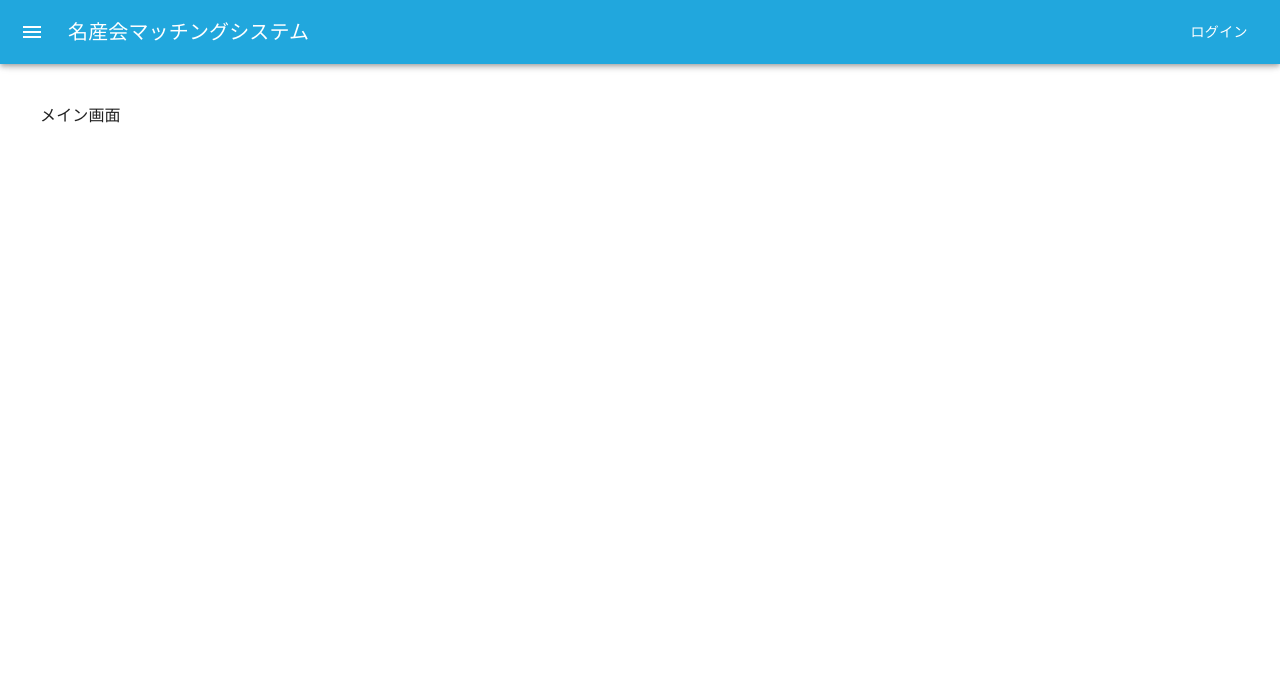
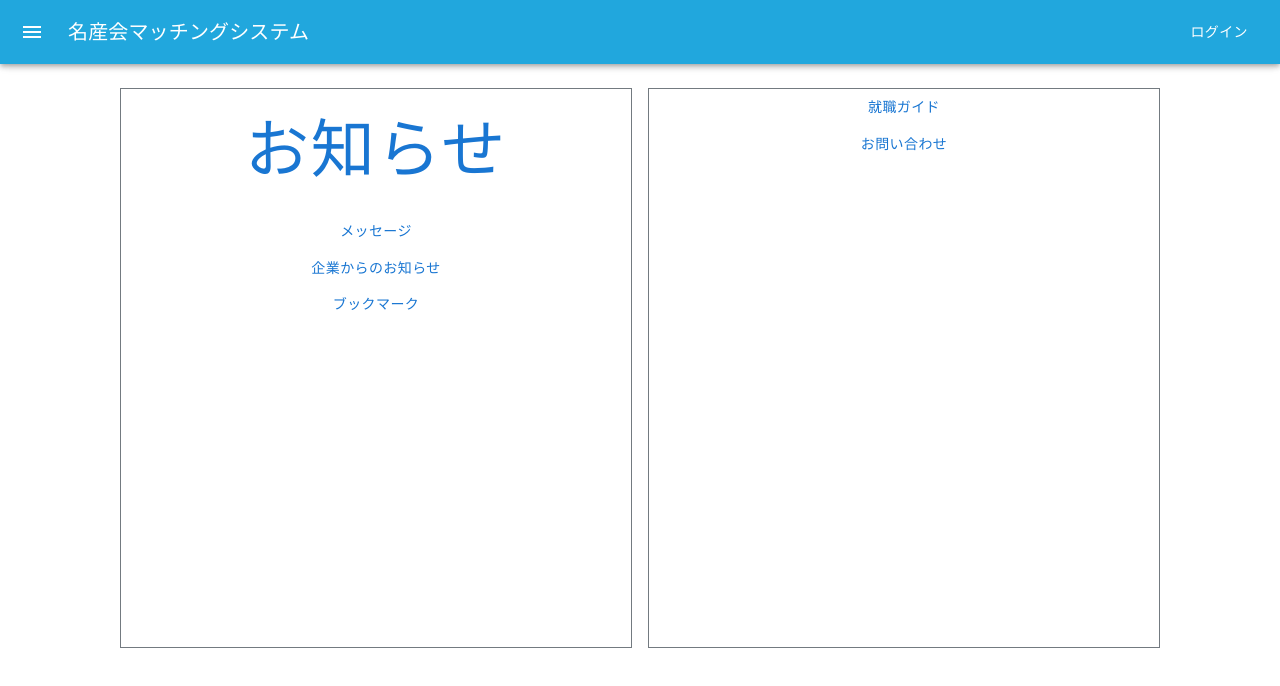
Before and after one commit to hayatosuzuki3228/CVAISotuken, a React (Vite) app: page / in a window 1280 px wide. Shown: the top 686 px of the page. Built offline with nearby package versions, Linux system fonts and the light colour scheme.

Commit message:
ホーム画面レイアウト配置のみ 未完成

```diff
--- a/src/Page/toppage.jsx
+++ b/src/Page/toppage.jsx
@@ -1,6 +1,7 @@
 import React from "react";
 import { useState } from "react";
 import { styled, createTheme, ThemeProvider } from "@mui/material/styles";
+import Stack from "@mui/material/Stack";
 import Box from "@mui/material/Box";
 import Button from "@mui/material/Button";
 import Drawer from "@mui/material/Drawer";
@@ -198,9 +199,25 @@ export function Toppage() {
         </Drawer>
         <Main open={open}>
           <DrawerHeader />
-          <List>
-            <ListItem>メイン画面</ListItem>
-          </List>
+          <Stack
+            direction="row"
+            alignContent="center"
+            justifyContent="center"
+            spacing={2}
+          >
+            <Box border={1} borderColor={gray} width="40vw" height="70vh">
+              <Button fullWidth style={{ fontSize: "4em" }}>
+                お知らせ
+              </Button>
+              <Button fullWidth>メッセージ</Button>
+              <Button fullWidth>企業からのお知らせ</Button>
+              <Button fullWidth>ブックマーク</Button>
+            </Box>
+            <Box border={1} borderColor={gray} width="40vw" height="70vh">
+              <Button fullWidth>就職ガイド</Button>
+              <Button fullWidth>お問い合わせ</Button>
+            </Box>
+          </Stack>
         </Main>
       </Box>
     </ThemeProvider>
```
